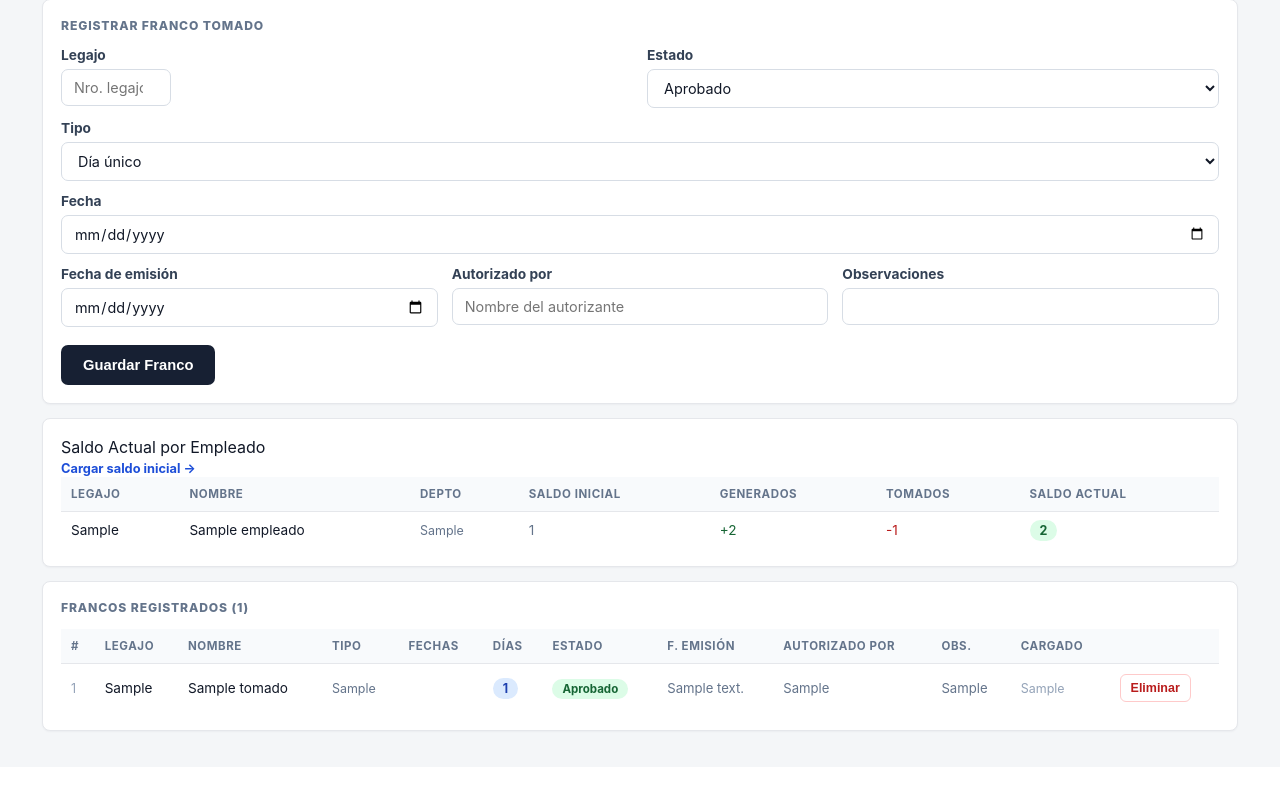
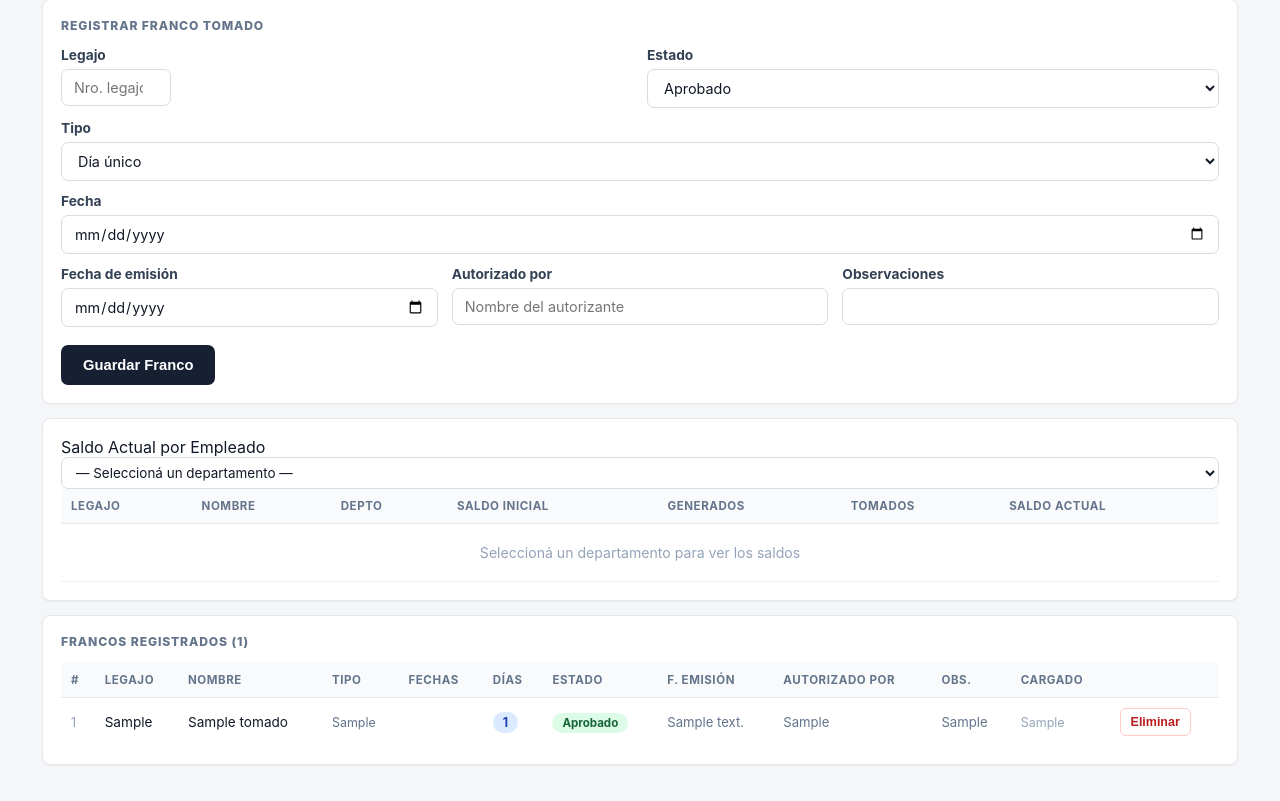
Before and after one commit to CMLAPAZ/HorasExtrasRelojCoop, a Flask app: page /francos in a window 1280 px wide. Shown: the part 75-876 px from the top of the page. Before the commit the page ends 808 px from the top, so only its background shows below. Run offline with Flask 3, Linux system fonts and the light colour scheme; the visitor is signed in with stand-in values (Sample User, id 1); tables that the repository leaves empty hold one stand-in row (values such as "Sample post").

Commit message:
Francos: filtro por departamento en tabla de saldos (no mostrar todo mezclado)
Co-Authored-By: Claude Sonnet 4.6 <noreply@anthropic.com>

```diff
--- a/templates/francos.html
+++ b/templates/francos.html
@@ -158,7 +158,16 @@
 <div class="card">
   <div class="card-header">
     <div class="card-title-inline">Saldo Actual por Empleado</div>
-    <a href="/francos/saldos" style="font-size:.8rem;color:#1d4ed8;text-decoration:none;font-weight:700">Cargar saldo inicial →</a>
+    <div style="display:flex;gap:10px;align-items:center;flex-wrap:wrap">
+      <select id="filtro-depto-francos" title="Filtrar por departamento" onchange="filtrarDeptoFrancos()" style="padding:6px 10px;font-size:.84rem;border:1px solid #d7dde5;border-radius:7px">
+        <option value="">— Seleccioná un departamento —</option>
+        {% set deptos = saldos | map(attribute='departamento') | unique | sort %}
+        {% for dep in deptos %}
+        <option value="{{ dep }}">{{ dep | upper }}</option>
+        {% endfor %}
+      </select>
+      <a id="btn-dl-francos" href="/francos/saldos/exportar" style="display:none;height:34px;padding:0 14px;background:#172033;color:#fff;border-radius:7px;font-size:.82rem;font-weight:700;text-decoration:none;display:none;align-items:center">⬇ CSV</a>
+    </div>
   </div>
   <div class="tabla-wrap">
     <table>
@@ -173,9 +182,10 @@
           <th>Saldo actual</th>
         </tr>
       </thead>
-      <tbody>
+      <tbody id="tbody-saldos-francos">
+        <tr id="msg-sin-depto-francos"><td colspan="7" style="text-align:center;color:#94a3b8;padding:20px;font-size:.88rem">Seleccioná un departamento para ver los saldos</td></tr>
         {% for s in saldos %}
-        <tr>
+        <tr class="fila-saldo" data-depto="{{ s.departamento }}" style="display:none">
           <td>{{ s.legajo }}</td>
           <td>{{ s.nombre }}</td>
           <td style="font-size:.78rem;color:#64748b">{{ s.departamento }}</td>
@@ -305,6 +315,17 @@ function calcularDias() {
   el.textContent = count + ' día' + (count !== 1 ? 's' : '') + ' hábil' + (count !== 1 ? 'es' : '') + ' (sin feriados — el total exacto se calcula al guardar)';
 }
 
+function filtrarDeptoFrancos() {
+  const dep = document.getElementById('filtro-depto-francos').value;
+  const msg = document.getElementById('msg-sin-depto-francos');
+  const btn = document.getElementById('btn-dl-francos');
+  document.querySelectorAll('.fila-saldo').forEach(tr => {
+    tr.style.display = (dep && tr.dataset.depto === dep) ? '' : 'none';
+  });
+  if (msg) msg.style.display = dep ? 'none' : '';
+  if (btn) { btn.style.display = dep ? 'inline-flex' : 'none'; btn.href = '/francos/saldos/exportar?depto=' + encodeURIComponent(dep); }
+}
+
 function contarSueltas() {
   const raw = document.getElementById('f-sueltas').value;
   const lista = raw.replace(/,/g,'\n').split('\n').map(s=>s.trim()).filter(s=>s.length>0);
```
